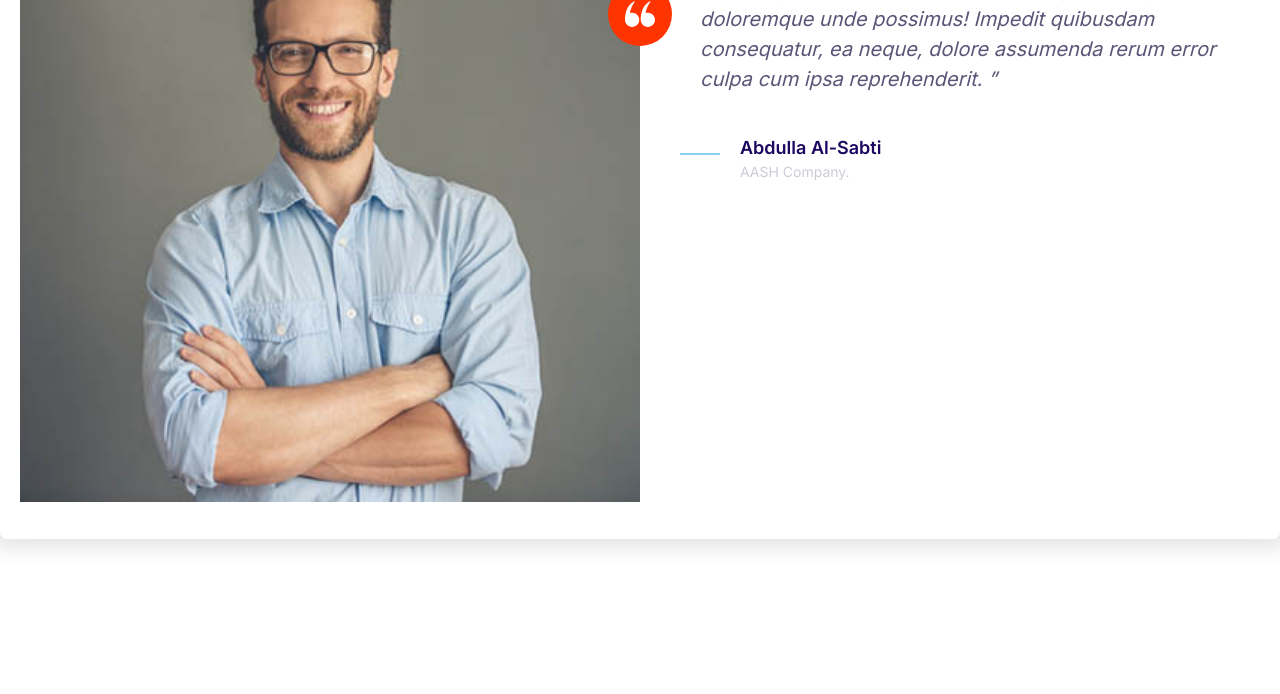
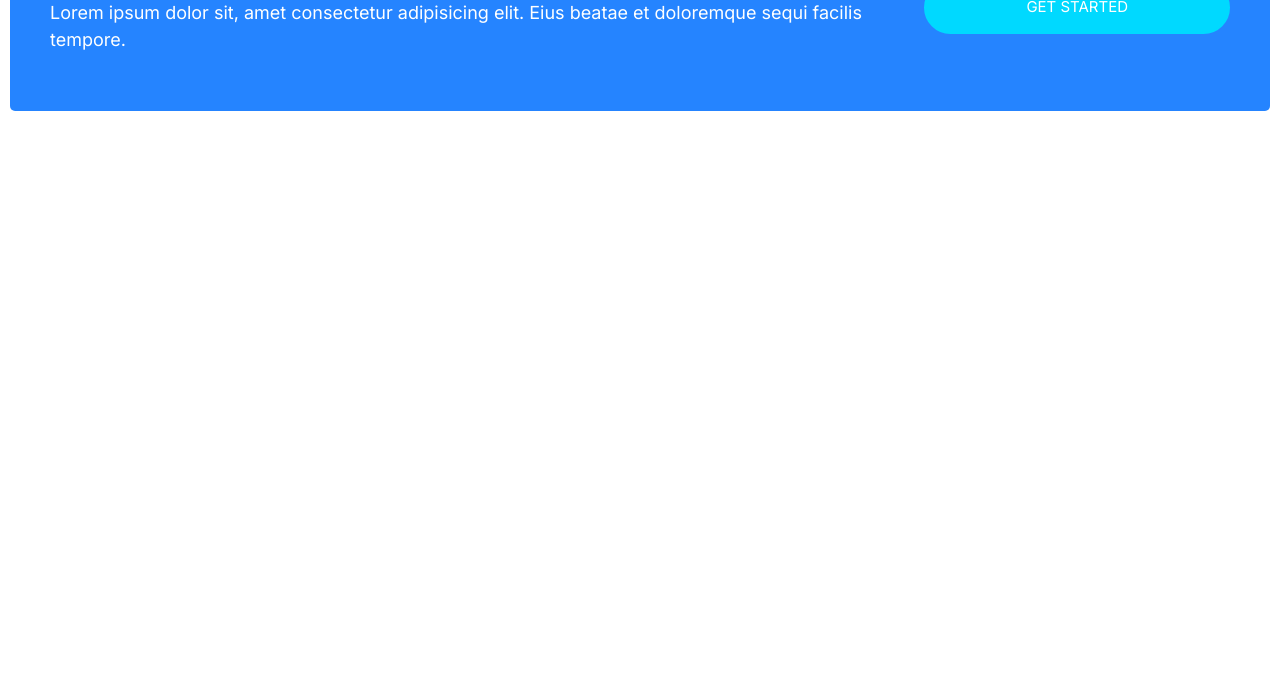
Before and after one commit to abdullaalsabti/Project-1-AASH, a plain HTML site: page index.html in a window 1280 px wide. Shown: the part 106-800 px from the top of the page. Drawn offline with Linux system fonts and the light colour scheme.

Commit message:
creating the callout

```diff
--- a/CSS/styles.css
+++ b/CSS/styles.css
@@ -22,6 +22,7 @@ body{
     color: var(--body-color);
     font-size: 2.4rem;
     line-height: 1.5;
+    padding: 1rem; /*TODO: remove this*/
 }
 h1, h2, h3{
     color: var(--heading-color);
@@ -458,3 +459,39 @@ margin-left: 2rem;
         margin-left: 6rem;
     }
 }
+
+
+/*callout*/
+.callout{
+    border-radius: 5px;
+    padding: 4rem;
+}
+.callout__content{
+    text-align: center ;
+}
+.callout--primary{
+    background: var(--primary-color);
+    color: #fff;
+}
+.callout__title{
+    color: #fff;
+    margin-top: 0;
+    font-size: 3rem;
+}
+.callout .button{
+    align-self: center;
+    justify-self: center;
+}
+@media screen and (min-width:768px){
+    .callout__content{
+        text-align: left;
+    }
+    .callout .grid--1x2{
+        grid-template-columns: 1fr auto;
+    }
+}
+
+
+
+
+/*collapsibles*/
--- a/index.html
+++ b/index.html
@@ -16,42 +16,16 @@
     <title>Sabtify</title>
   </head>
   <body>
-    <div class="card testimonial card--shadow">
+    <div class="callout callout--primary">
       <div class="grid grid--1x2">
-        <div class="testimonial__image-container">
-          <img
-            class="testimonial__image"
-            src="/images/testimonial.jpg"
-            alt="profile image"
-          />
-          <span class="icon-container">
-            <svg class="icon icon--white icon--small">
-                <use xlink:href="images/sprite.svg#quotes"></use>
-            </svg>
-        </span>
+        <div class="callout__content">
+          <h2 class="callout__title">Ready to Get Started?</h2>
+          <p>
+            Lorem ipsum dolor sit, amet consectetur adipisicing elit. Eius
+            beatae et doloremque sequi facilis tempore.
+          </p>
         </div>
-        <div>
-            <blockquote class="quote">
-                Lorem ipsum dolor sit amet consectetur adipisicing elit. Saepe libero
-                inventore architecto ipsum, impedit doloremque unde possimus! Impedit
-                quibusdam consequatur, ea neque, dolore assumenda rerum error culpa cum
-                ipsa reprehenderit.
-              </blockquote>
-              <div class="credentials">
-                  <div class="media">
-                      <div class="media__icon">
-                        <svg class="icon icon--primary">
-                          <use xlink:href="images/sprite.svg#line"></use>
-                        </svg>
-                      </div>
-                      <div class="media__content">
-                        <h3 class="media__title">Abdulla Al-Sabti</h3>
-                        <p class="media__body">
-                          AASH Company.
-                        </p>
-                      </div>
-                    </div>
-              </div>
+          <a class="button button--light" href="https://www.google.com">Get Started</a>
         </div>
       </div>
     </div>
```
Also changed, not shown: Components/callouts.html (added, +13 -0 lines).
